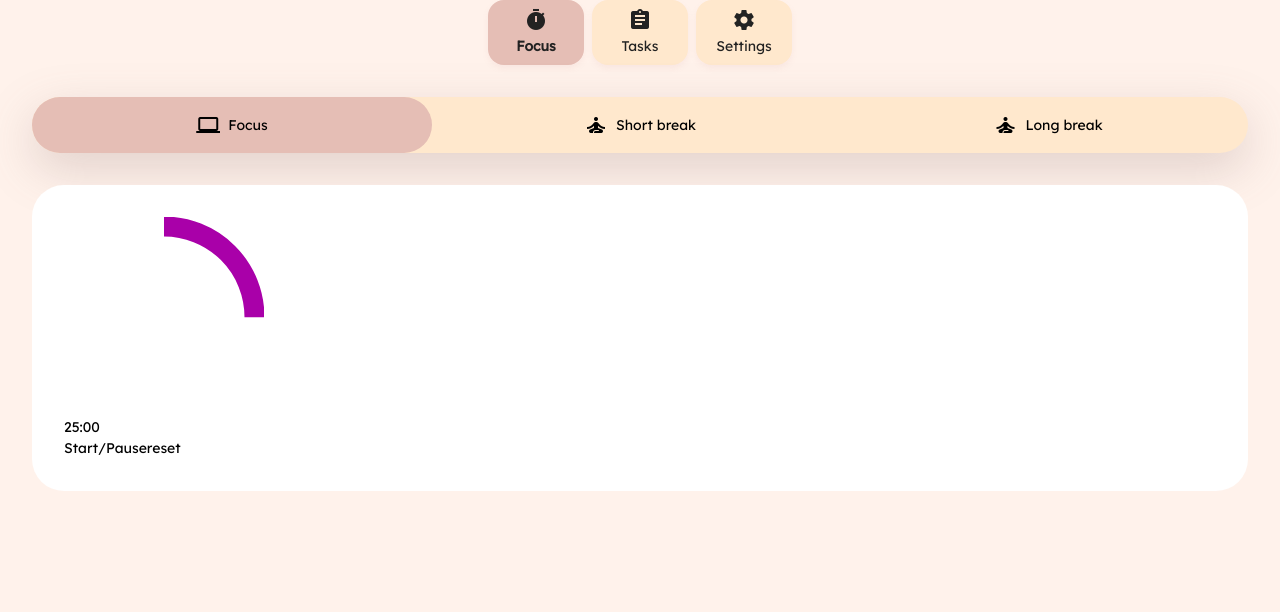
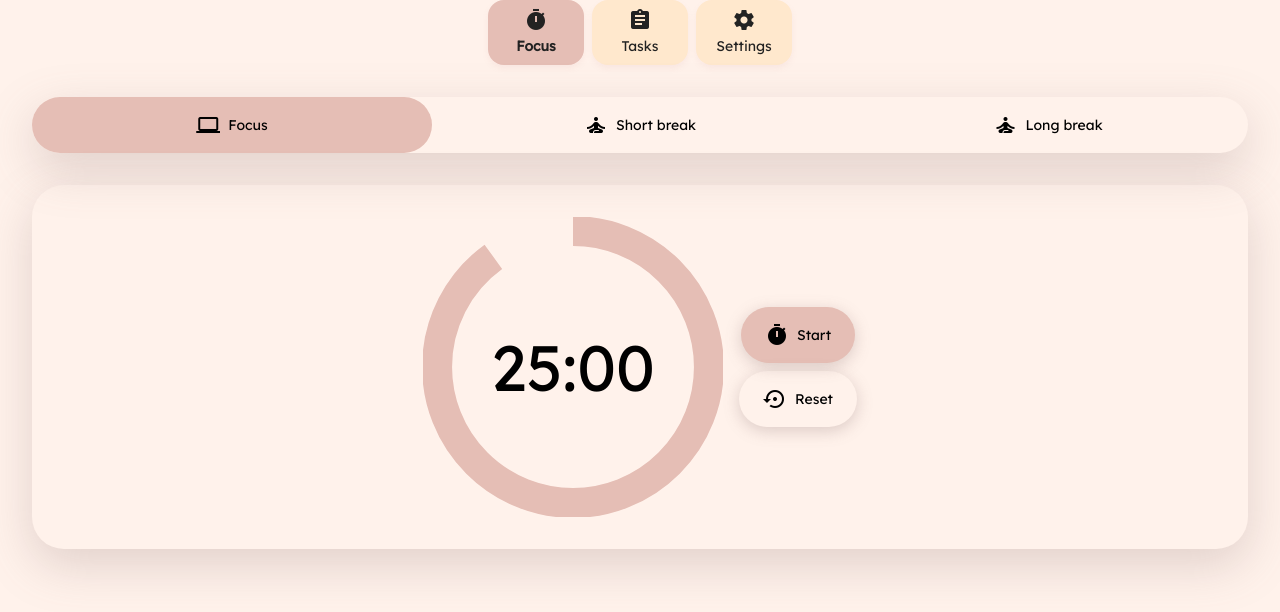
Before and after one commit to neriiman/my-pomodoro-app, an Angular app: page / in a window 1280 px wide. Shown: the top 612 px of the page. Built offline with nearby package versions, Linux system fonts and the light colour scheme.

Commit message:
worked on timer component and button component

```diff
--- a/src/app/components/button/button.component.html
+++ b/src/app/components/button/button.component.html
@@ -1 +1,6 @@
-<p>button works!</p>
+<button class="button--{{hierarchy()}}"
+[class.button--shadowed] = shadowed()>
+  @if (iconName()) {<mat-icon [fontIcon]="iconName()"></mat-icon>}
+
+  <span>{{ label() }}</span>
+</button>
--- a/src/app/components/button/button.component.scss
+++ b/src/app/components/button/button.component.scss
@@ -0,0 +1,51 @@
+button {
+  border-radius: 2rem;
+  padding: 0.5rem 1.5rem;
+  min-height: 3.5rem;
+  gap: 0.5rem;
+  width: 100%;
+  @media screen and (max-width: 600px) {
+    flex-direction: column;
+  }
+  &:hover:not(:host(.timer-buttons__timer-button--active-button)) {
+    box-shadow: 0 0.25rem 2rem #896c6c4b;
+    background: #ffd6ba;
+  }
+
+  &.button--shadowed {
+    box-shadow: 0 0.25rem 1rem #896c6c4b;
+  }
+  &.button--primary {
+    background: #e5beb5;
+    &:hover:not(:host(.active)) {
+      background-color: #896c6c;
+      color: #fff2eb;
+    }
+  }
+
+  &.button--secondary {
+    &:hover {
+      background: #ffd6ba;
+    }
+  }
+}
+
+:host {
+  flex: 1;
+}
+:host(.active) button {
+  background: #e5beb5;
+  &:hover {
+    background: #896c6c;
+    color: #fff2eb;
+  }
+}
+
+// &:hover:not(:host(.timer-buttons__timer-button--active-button)) {
+//   box-shadow: 0 0.25rem 2rem #896c6c4b;
+//   background: #ffd6ba;
+// }
+:host:not(.active) button:hover {
+  box-shadow: 0 0.25rem 2rem #896c6c4b;
+  background: #ffd6ba;
+}
--- a/src/app/components/button/button.component.ts
+++ b/src/app/components/button/button.component.ts
@@ -1,11 +1,17 @@
-import { Component } from '@angular/core';
+import { Component, input } from '@angular/core';
+import { MatIcon } from '@angular/material/icon';
 
 @Component({
   selector: 'app-button',
-  imports: [],
+  imports: [MatIcon],
   templateUrl: './button.component.html',
   styleUrl: './button.component.scss',
 })
 export class ButtonComponent {
-
+  classList = input<string>();
+  hasIcon = input<boolean>(false);
+  label = input.required<string>();
+  hierarchy = input<'primary' | 'secondary'>('secondary');
+  iconName = input<string>('');
+  shadowed = input<boolean>(false)
 }
--- a/src/app/pages/timer/timer.component.html
+++ b/src/app/pages/timer/timer.component.html
@@ -1,27 +1,39 @@
 <section class="focus-section">
   <div class="timer-buttons">
-    @for (button of buttons(); track button.label) {
-    <button
-      class="timer-buttons__timer-button"
-      (click)="setActiveButton(button.label)"
-      [class.timer-buttons__timer-button--active-button]="activeButton() === button.label"
-    >
-      <mat-icon [fontIcon]="button.icon"></mat-icon>
-      <span>{{ button.label }}</span></button
-    >}
+    @for (button of timerButtons(); track button.label) {
+    <app-button
+      [label]="button.label"
+      [iconName]="button.icon"
+      (click)="setActiveTimerButton(button.label)"
+      [class.active]="activeButton() === button.label"
+    ></app-button>
+
+    }
   </div>
 
   <div class="timer-container">
+    <div class="timer-container__spinner-and-timer">
       <mat-progress-spinner
-      mode="determinate"
-      value="25"
-      diameter="200"
-      aria-label="Progress bar that indicates time spent and time left"
-      class="timer-container__progress-spinner"> </mat-progress-spinner>
-      <div>25:00</div>
-      <div>
-        <button>Start/Pause</button>
-        <button>reset</button>
-      </div>
+        mode="determinate"
+        value="90"
+        diameter="300"
+        aria-label="Progress bar that indicates time spent and time left"
+        class="timer-container__progress-spinner"
+      >
+      </mat-progress-spinner>
+      <div class="timer-container__timer">25:00</div>
+    </div>
+    <!-- <app-button classList="timer-container__control-buttons__button">Hej</app-button> -->
+    <div class="timer-container__control-buttons">
+      @for (button of controlButtons(); track button.label) {
+      <app-button
+        [label]="button.label"
+        [iconName]="button.icon"
+        [hierarchy]="button.hierarchy"
+        [shadowed]="true"
+      ></app-button>
+
+      }
+    </div>
   </div>
 </section>
--- a/src/app/pages/timer/timer.component.scss
+++ b/src/app/pages/timer/timer.component.scss
@@ -11,47 +11,41 @@
 
 .timer-buttons {
   display: flex;
-
   justify-content: center;
   align-items: center;
   gap: 0.5rem;
-  background: #ffe8cd;
   box-shadow: 0 1rem 3rem #896c6c41;
-  // padding: 1rem;
   border-radius: 3rem;
-  &__timer-button {
+}
+
+.timer-container {
+  // background: #fff;
+  box-shadow: 0 1rem 3rem #896c6c41;
+
+  border-radius: 2rem;
+  padding: 2rem;
+  display: flex;
+  justify-content: center;
+  align-items: center;
+  gap: 1rem;
+
+  &__spinner-and-timer {
     display: flex;
+    flex-direction: column;
+    justify-content: center;
+    align-items: center;
+    position: relative;
+  }
+  &__timer {
+    font-size: 4rem;
+    position: absolute;
+  }
+
+  &__control-buttons {
+    display: flex;
+    flex-direction: column;
     justify-content: center;
     align-items: center;
     gap: 0.5rem;
-    padding: 0.5rem 1.5rem;
-    flex: 1;
-    min-height: 3.5rem;
-    border-radius: 2rem;
-    @media screen and (max-width:600px) {
-        flex-direction: column;
-    }
-
-    &:hover:not(&--active-button) {
-      background: #ffd6ba;
-    }
-    &--active-button {
-      background: #e5beb5;
-      &:hover {
-        background: #896C6C;
-        color: #FFF2EB;
-      }
-    }
   }
 }
-
-.timer-container{
-    background: #fff;
-    border-radius: 2rem;
-    padding: 2rem;
-
-
-    &__progress-spinner{
-
-    }
-}
--- a/src/app/pages/timer/timer.component.ts
+++ b/src/app/pages/timer/timer.component.ts
@@ -1,16 +1,29 @@
 import { Component, signal } from '@angular/core';
 import { MatIconModule } from '@angular/material/icon';
 import { MatProgressSpinner } from '@angular/material/progress-spinner';
+import { ButtonComponent } from '../../components/button/button.component';
+
+interface ControlButton {
+  label: 'Start' | 'Pause' | 'Reset';
+  icon: string;
+  hierarchy: 'primary' | 'secondary';
+}
+
+interface TimerButton {
+  label: 'Focus' | 'Short break' | 'Long break';
+  icon: string;
+}
 
 @Component({
   selector: 'app-timer',
-  imports: [MatProgressSpinner, MatIconModule],
+  imports: [MatProgressSpinner, MatIconModule, ButtonComponent],
   templateUrl: './timer.component.html',
   styleUrl: './timer.component.scss',
 })
 export class TimerComponent {
   activeButton = signal('Focus');
-  buttons = signal([
+  timerIsStarted = signal(false);
+  timerButtons = signal<TimerButton[]>([
     {
       label: 'Focus',
       icon: 'laptop-windows',
@@ -24,7 +37,20 @@ export class TimerComponent {
       icon: 'self_improvement',
     },
   ]);
-  setActiveButton(label: string) {
+  controlButtons = signal<ControlButton[]>([
+    {
+      label: this.timerIsStarted() ? 'Pause' : 'Start',
+      icon: this.timerIsStarted() ? 'timer_pause' : 'timer_play',
+      hierarchy: 'primary',
+    },
+    {
+      label: 'Reset',
+      icon: 'settings_backup_restore',
+      hierarchy: 'secondary',
+    },
+  ]);
+
+  setActiveTimerButton(label: string) {
     this.activeButton.set(label);
   }
 }
--- a/src/styles.scss
+++ b/src/styles.scss
@@ -16,6 +16,10 @@ html {
       density: 0,
     )
   );
+
+  @include mat.progress-spinner-overrides((
+    active-indicator-color: #e5beb5,
+  ));
 }
 
 body {
@@ -77,6 +81,10 @@ a {
 }
 
 button {
+  display: flex;
+  justify-content: center;
+  align-items: center;
+  gap: .25rem;
   background-color: transparent;
   border: none;
   cursor: pointer;
```
